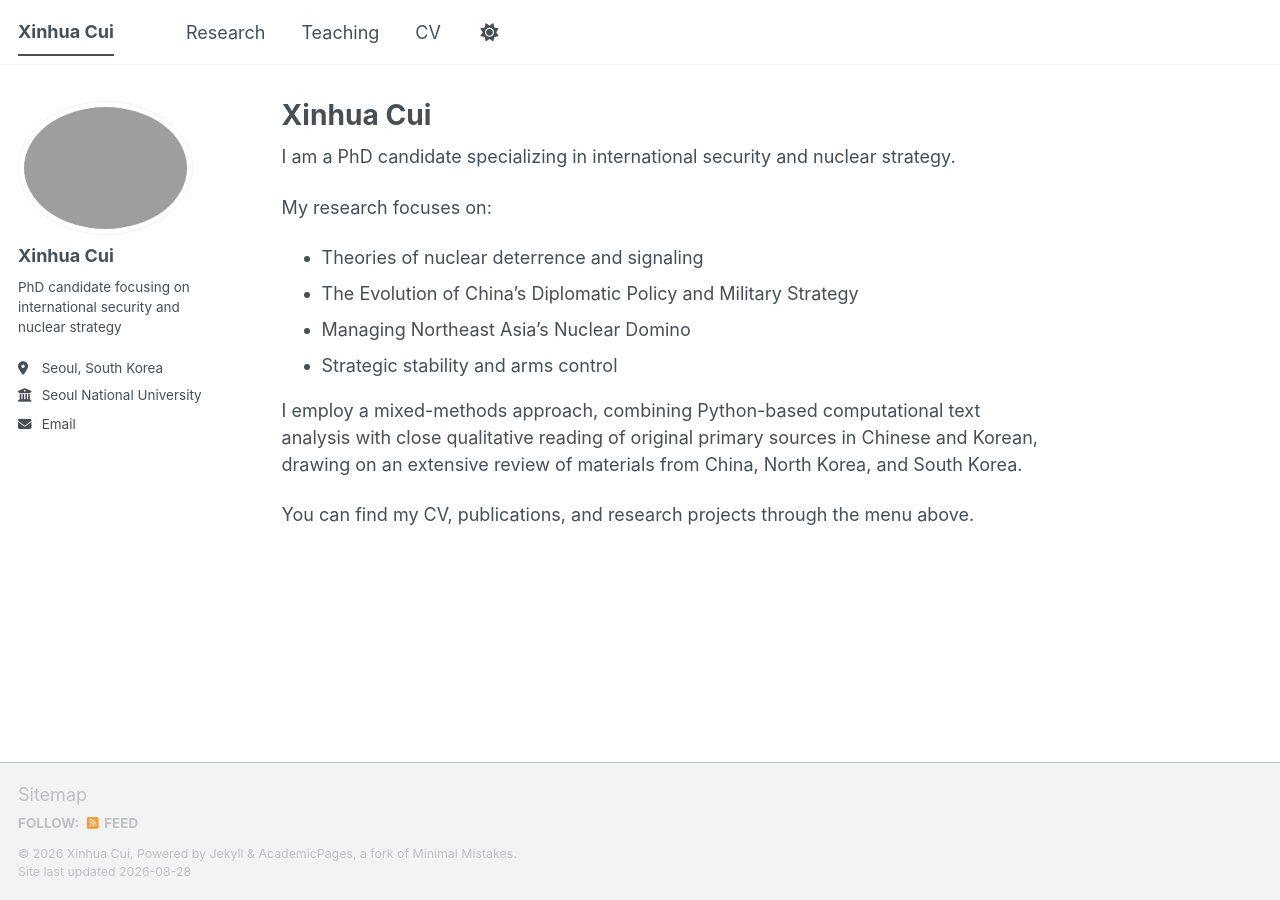
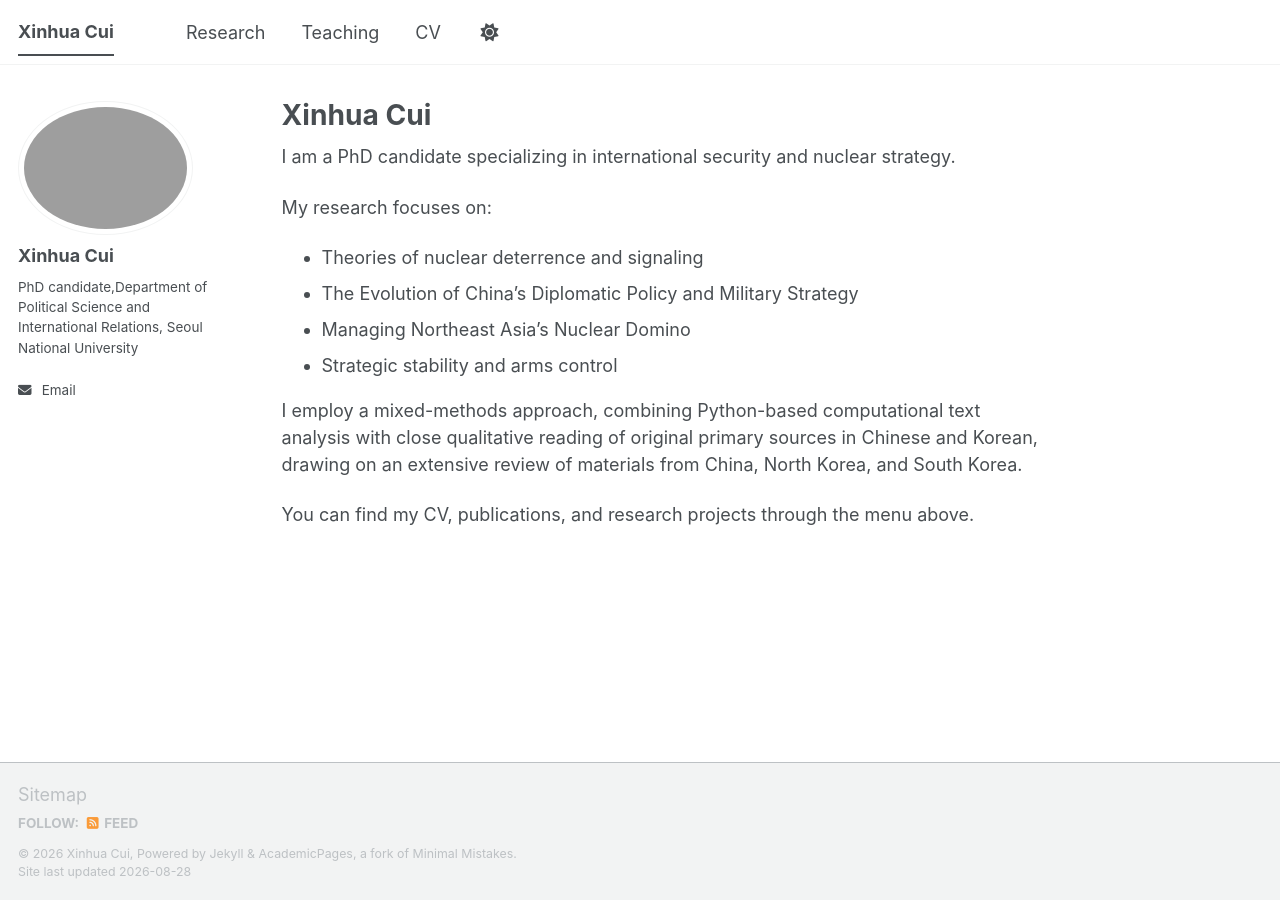
Before and after one commit to cuixinhua55/cuixinhua55.github.io, a Jekyll site: the page built from _pages/about.md, in a window 1280 px wide. Built offline with Jekyll 4.4.1, drawn with Linux system fonts in a browser that asks for light colours; a script bundle is joined from its source files by our own code; library files that are not in the unit come from our copies.

Commit message:
Update bio and employer information in config

```diff
--- a/_config.yml
+++ b/_config.yml
@@ -26,9 +26,7 @@ author:
   avatar           : "profile.png"
   name             : "Xinhua Cui"
   pronouns         : # example: "she/her"
-  bio              : "PhD candidate focusing on international security and nuclear strategy"
-  location         : "Seoul, South Korea"
-  employer         : "Seoul National University"
+  bio              : "PhD candidate,Department of Political Science and International Relations, Seoul National University"
   email            : "cuixinhua55@snu.ac.kr"
 
   # Repositories and software development
```
